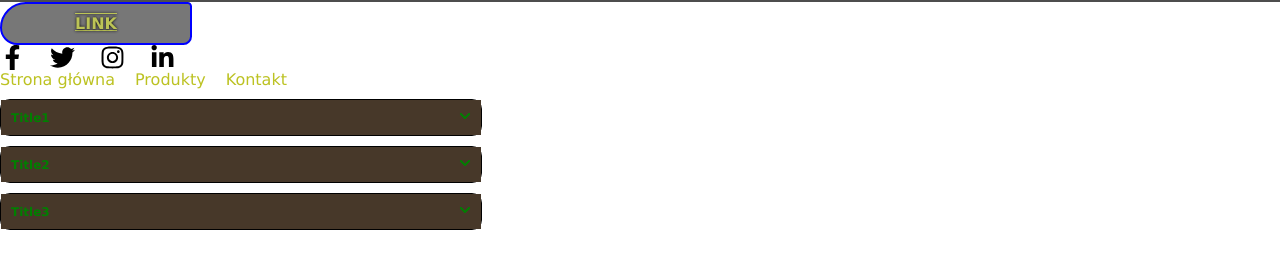
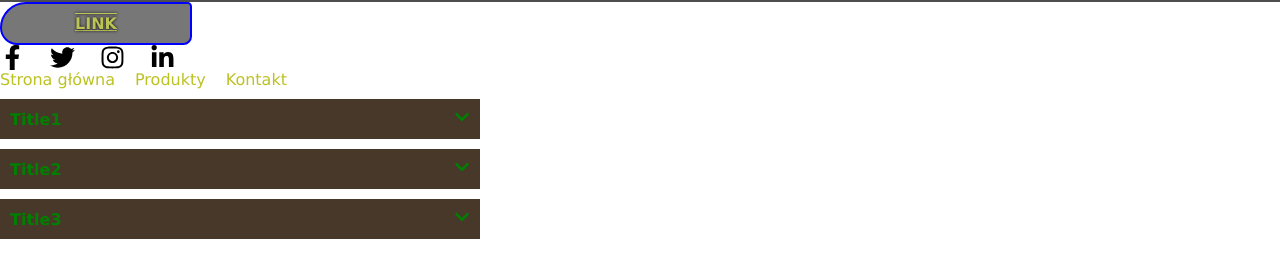
Before and after one commit to hugobosy/universal-components, a React (Create React App) app: page / in a window 1280 px wide. Shown: the part 433-710 px from the top of the page. Built offline with nearby package versions, Linux system fonts and the light colour scheme; grey boxes are pictures that could not be loaded.

Commit message:
fix accordion styles

```diff
--- a/src/App.tsx
+++ b/src/App.tsx
@@ -137,9 +137,10 @@ function App() {
         bgHeader="#473829"
         padding="10px"
         margin="10px 0"
-        customCss="font-family: verdana; color: red; font-size: 3rem; font-weight: bold; border: 1px solid black; border-radius: 10px;"
-        customHeader="color: green; font-size: 12px;"
-        customContent="color: black; font-size: 10px; font-weight: normal;"
+        fontSize={1}
+        fontFamily="Verdana, sans-serif"
+        fontWeight={700}
+        color="green"
       />
     </div>
   );
--- a/src/components/accordion/Accordion.component.tsx
+++ b/src/components/accordion/Accordion.component.tsx
@@ -33,6 +33,8 @@ export const AccordionComponent: React.FC<AccordionTypes> = ({
           key={index}
           maxWidth={maxWidth}
           margin={margin}
+          fontFamily={fontFamily}
+          color={color}
           customCss={customCss}
         >
           <Header
@@ -40,7 +42,6 @@ export const AccordionComponent: React.FC<AccordionTypes> = ({
             bgHeader={bgHeader}
             padding={padding}
             fontWeight={fontWeight}
-            fontFamily={fontFamily}
             fontSize={fontSize}
             customHeader={customHeader}
           >
--- a/src/components/accordion/Accordion.styles.ts
+++ b/src/components/accordion/Accordion.styles.ts
@@ -14,6 +14,16 @@ export const AccordionItem = styled.div<Partial<AccordionTypes>>`
     margin &&
     css`
       margin: ${margin};
+    `}
+  ${({ fontFamily }) =>
+    fontFamily &&
+    css`
+      font-family: ${fontFamily};
+    `}
+  ${({ color }) =>
+    color &&
+    css`
+      color: ${color};
     `}
   ${({ customCss }) =>
     customCss &&
@@ -35,6 +45,16 @@ export const Header = styled.div<Partial<AccordionTypes>>`
     css`
       background-color: ${bgHeader};
     `}
+  ${({ fontSize }) =>
+    fontSize &&
+    css`
+      font-size: ${fontSize}rem;
+    `}
+  ${({ fontWeight }) =>
+    fontWeight &&
+    css`
+      font-weight: ${fontWeight};
+    `}
   ${({ customHeader }) =>
     customHeader &&
     css`
@@ -55,6 +75,11 @@ export const Content = styled.p<Partial<AccordionTypes>>`
     css`
       padding: 0 ${padding};
     `}
+  ${({ fontSize }) =>
+    fontSize &&
+    css`
+      font-size: calc(${fontSize} * 0.6rem);
+    `}
   ${({ customContent }) =>
     customContent &&
     css`
--- a/src/components/accordion/Accordion.types.ts
+++ b/src/components/accordion/Accordion.types.ts
@@ -13,7 +13,7 @@ export interface AccordionTypes {
   padding?: string;
   fontFamily?: string;
   fontWeight?: number;
-  fontSize?: string;
+  fontSize?: number;
   color?: string;
   customCss?: string;
   customHeader?: string;
```
